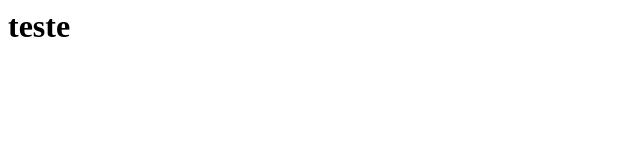
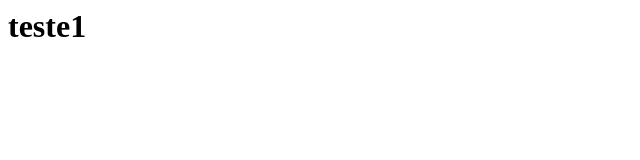
Before and after one commit to PatrickHertz/netflix, a plain HTML site: page index.html in a window 1280 px wide. Shown: the full height of the page, 0-640 px from the left. Drawn offline with Linux system fonts and the light colour scheme.

Commit message:
primeiro

```diff
--- a/index.html
+++ b/index.html
@@ -1 +1 @@
-<h1> teste</h1>
+<h1> teste1</h1
```
